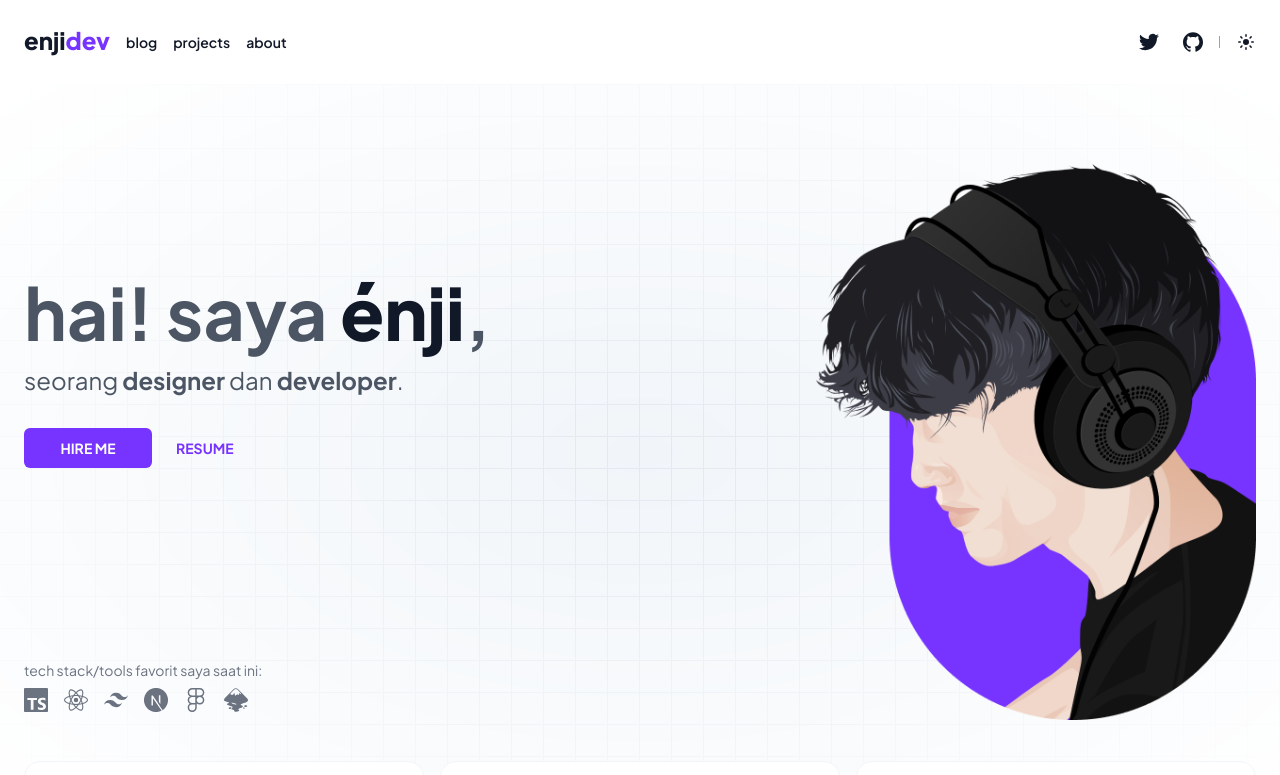
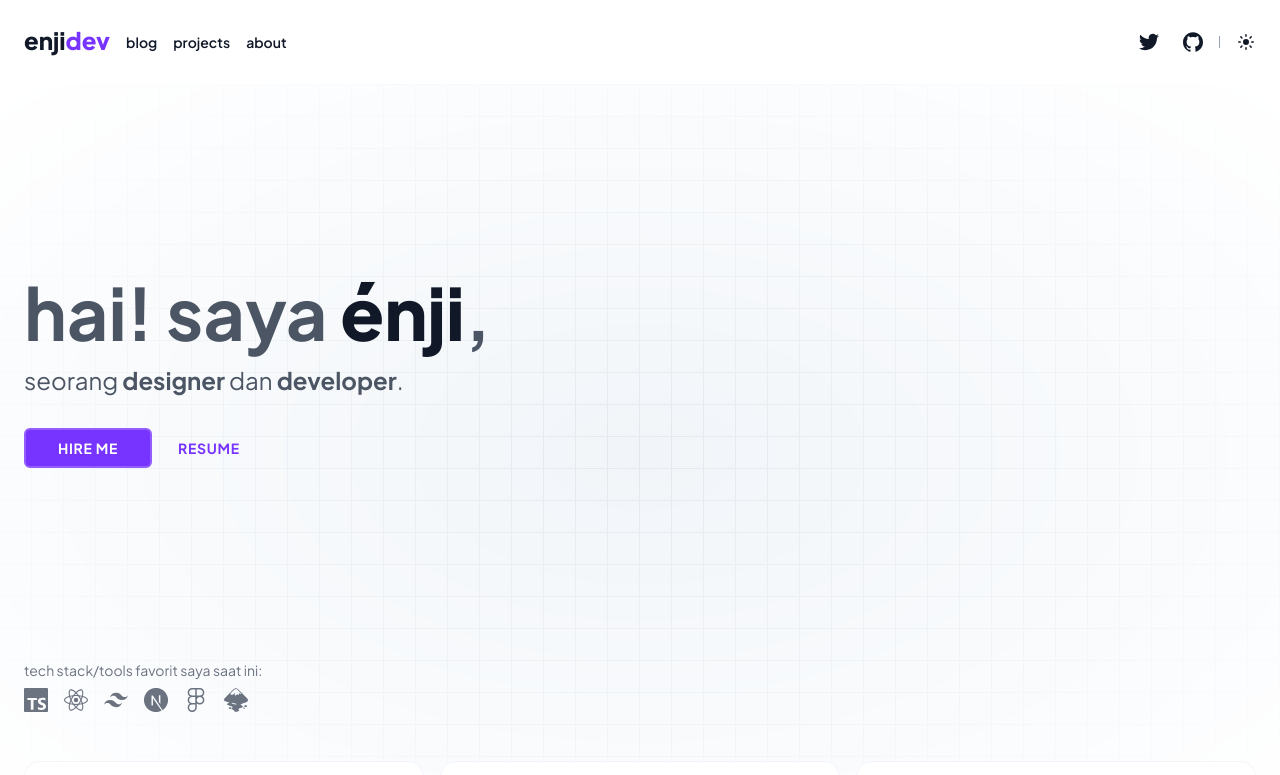
Before and after one commit to enjidev/enji.dev, a Next.js app: page / in a window 1280 px wide. Shown: the top 775 px of the page. Built offline with nearby package versions, Linux system fonts and the light colour scheme.

Commit message:
feat: add header animation

```diff
--- a/src/pages/index.tsx
+++ b/src/pages/index.tsx
@@ -50,21 +50,21 @@ const Index: NextPage = () => {
             WebkitMaskImage: 'radial-gradient(black, transparent)',
           }}
         ></div>
-        <div className="content-wrapper">
+        <div className="content-wrapper fade-in-start">
           <div className="relative">
             {/* title */}
-            <h1 className="text-gray-600">
-              <span className="mb-3 block text-5xl font-bold md:mb-4 md:text-7xl">
+            <h1 className=" text-gray-600 ">
+              <span className="mb-3 block animate-fade-in text-5xl font-bold md:mb-4 md:text-7xl">
                 hai! saya{' '}
                 <strong className="font-extrabold text-gray-900">énji</strong>,
               </span>
-              <span className="block text-xl md:text-2xl">
+              <span className="block animate-fade-in text-xl animation-delay-100 md:text-2xl">
                 seorang <strong>designer</strong> dan <strong>developer</strong>
                 .
               </span>
             </h1>
             {/* cta */}
-            <div className="mt-8 flex gap-2">
+            <div className="mt-8 flex animate-fade-in gap-2 animation-delay-100">
               <Link href="/" className="button min-w-[128px]">
                 HIRE ME
               </Link>
@@ -74,44 +74,44 @@ const Index: NextPage = () => {
             </div>
             {/* tech stack */}
             <div className="mt-32 lg:mt-48">
-              <p className="mb-2 text-sm text-gray-500">
+              <p className="mb-2 animate-fade-left text-sm text-gray-500 animation-delay-400">
                 tech stack/tools favorit saya saat ini:
               </p>
               <ul className="flex gap-4 text-gray-500">
                 <li>
-                  <div className="hover:text-[#3178C6]">
+                  <div className="animate-fade-left animation-delay-400 hover:text-[#3178C6]">
                     <TypeScriptIcon className="h-6 w-6" />
                   </div>
                 </li>
                 <li>
-                  <div className="hover:text-[#61DAFB]">
+                  <div className="animate-fade-left animation-delay-500 hover:text-[#61DAFB]">
                     <ReactIcon className="h-6 w-6" />
                   </div>
                 </li>
                 <li>
-                  <div className="hover:text-[#06B6D4]">
+                  <div className="animate-fade-left animation-delay-600 hover:text-[#06B6D4]">
                     <TailwindCssIcon className="h-6 w-6" />
                   </div>
                 </li>
                 <li>
-                  <div className="hover:text-[#000000]">
+                  <div className="animate-fade-left animation-delay-700 hover:text-[#000000]">
                     <NextJsIcon className="h-6 w-6" />
                   </div>
                 </li>
                 <li>
-                  <div className="hover:text-[#F24E1E]">
+                  <div className="animate-fade-left animation-delay-800 hover:text-[#F24E1E]">
                     <FigmaIcon className="h-6 w-6" />
                   </div>
                 </li>
                 <li>
-                  <div className="hover:text-[#000000]">
+                  <div className="animate-fade-left animation-delay-900 hover:text-[#000000]">
                     <InkscapeIcon className="h-6 w-6" />
                   </div>
                 </li>
               </ul>
             </div>
             {/* image */}
-            <div className="absolute right-0 -top-28 hidden lg:block">
+            <div className="absolute right-0 -top-28 hidden animate-fade-in animation-delay-100 lg:block">
               {/* image */}
               <Image
                 alt="me"
--- a/src/styles/globals.css
+++ b/src/styles/globals.css
@@ -15,14 +15,28 @@
 
   .button,
   .button-outlined {
-    @apply inline-block rounded-md bg-primary-400 py-2.5 px-4 text-center text-sm font-bold uppercase text-white hover:bg-primary-500;
+    @apply inline-block rounded-md border-2 border-transparent py-2 px-4 text-center text-sm font-bold uppercase tracking-wider;
+  }
+
+  .button {
+    @apply border-primary-300 bg-primary-400 text-white hover:border-primary-400 hover:bg-primary-500;
   }
 
   .button-outlined {
-    @apply bg-transparent text-primary-400 hover:bg-transparent hover:text-primary-600;
+    @apply text-primary-400  hover:text-primary-600;
   }
 
   .content-wrapper {
     @apply mx-auto max-w-[1280px] px-4 md:px-6 lg:px-16 xl:px-6;
   }
+
+  .animate-fade-in {
+    transform: translate3d(0, -2.5rem, 0);
+    opacity: 0;
+  }
+
+  .animate-fade-left {
+    transform: translate3d(-2.5rem, 0, 0);
+    opacity: 0;
+  }
 }
--- a/tailwind.config.js
+++ b/tailwind.config.js
@@ -8,6 +8,17 @@ module.exports = {
   content: ['./src/**/*.{js,ts,jsx,tsx}'],
   darkMode: 'class',
   theme: {
+    animationDelay: {
+      100: '100ms',
+      200: '200ms',
+      300: '300ms',
+      400: '400ms',
+      500: '500ms',
+      600: '600ms',
+      700: '700ms',
+      800: '800ms',
+      900: '900ms',
+    },
     extend: {
       colors: {
         primary: {
@@ -21,6 +32,32 @@ module.exports = {
           700: '#441D91',
           800: '#33166D',
           900: '#220E48',
+        },
+      },
+      animation: {
+        'fade-in': 'fade-in 400ms ease-out forwards',
+        'fade-left': 'fade-left 400ms ease-out forwards',
+      },
+      keyframes: {
+        'fade-in': {
+          from: {
+            transform: 'translate3d(0,-2rem,0)',
+            opacity: 0,
+          },
+          to: {
+            transform: 'translate3d(0,0,0)',
+            opacity: 1,
+          },
+        },
+        'fade-left': {
+          from: {
+            transform: 'translate3d(-2rem,0,0)',
+            opacity: 0,
+          },
+          to: {
+            transform: 'translate3d(0,0,0)',
+            opacity: 1,
+          },
         },
       },
     },
@@ -42,6 +79,15 @@ module.exports = {
         },
         { values: flattenColorPalette(theme('backgroundColor')), type: 'color' }
       );
+
+      matchUtilities(
+        {
+          'animation-delay': (value) => ({
+            animationDelay: value,
+          }),
+        },
+        { values: theme('animationDelay') }
+      );
     },
   ],
 };
```
